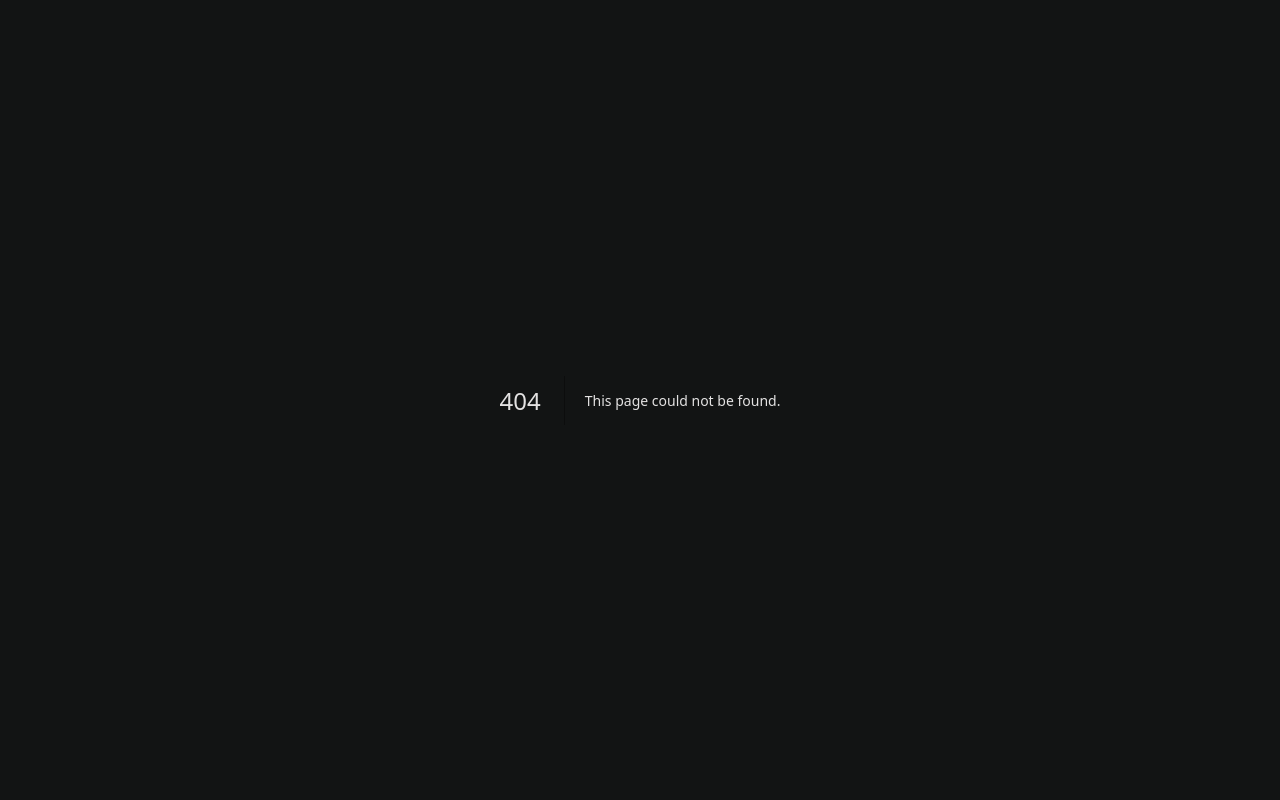
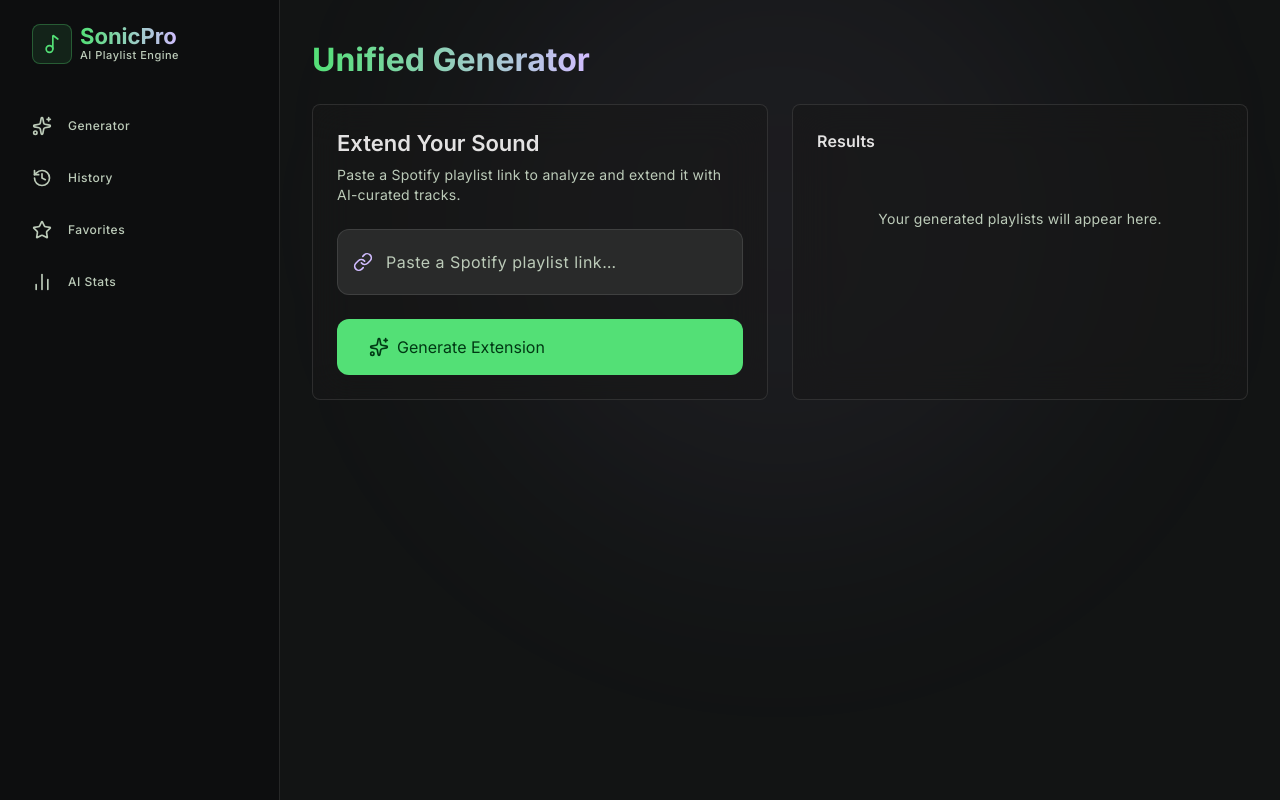
Before and after one commit to RemiQant/Tangent, a Next.js app: page /generator/unified in a window 1280 px wide. Before the commit this address had no page. Built offline with nearby package versions, Linux system fonts and the light colour scheme.

Commit message:
feat: add Unified Generator Dashboard with split input/results panel

```diff
--- /dev/null
+++ b/app/(app)/generator/unified/page.tsx
@@ -0,0 +1,93 @@
+'use client'
+
+import { useState } from 'react'
+import { motion } from 'framer-motion'
+import { PlaylistInput } from '@/components/ui/PlaylistInput'
+import { GenerateButton } from '@/components/ui/GenerateButton'
+import { PlaylistCard } from '@/components/ui/PlaylistCard'
+import { SkeletonCard } from '@/components/ui/SkeletonCard'
+import { GlassPanel } from '@/components/ui/GlassPanel'
+import { AtmosphericOrb } from '@/components/ui/AtmosphericOrb'
+import { TextGradient } from '@/components/ui/TextGradient'
+import { useMotion } from '@/components/providers/MotionProvider'
+import { mockPlaylists } from '@/lib/mock-data'
+import type { Playlist } from '@/lib/types'
+
+function isValidSpotifyUrl(url: string) {
+  return url.includes('open.spotify.com/playlist/')
+}
+
+export default function UnifiedPage() {
+  const { shouldAnimate } = useMotion()
+  const [url, setUrl]             = useState('')
+  const [error, setError]         = useState<string | null>(null)
+  const [isLoading, setLoading]   = useState(false)
+  const [results, setResults]     = useState<Playlist[]>([])
+  const [playlists, setPlaylists] = useState<Playlist[]>(mockPlaylists)
+
+  function handleGenerate() {
+    if (!isValidSpotifyUrl(url)) {
+      setError('Please paste a valid Spotify playlist URL.')
+      return
+    }
+    setError(null)
+    setLoading(true)
+    setResults([])
+    setTimeout(() => {
+      setLoading(false)
+      setResults(mockPlaylists.slice(0, 2))
+    }, 2000)
+  }
+
+  function handleToggleFavorite(id: string) {
+    setPlaylists((prev) => prev.map((p) => p.id === id ? { ...p, isFavorite: !p.isFavorite } : p))
+  }
+
+  return (
+    <motion.div
+      initial={shouldAnimate ? { opacity: 0, y: 8 } : false}
+      animate={{ opacity: 1, y: 0 }}
+      transition={{ duration: 0.25, ease: 'easeOut' }}
+      className="relative px-margin-mobile md:px-margin-desktop py-xl min-h-dvh"
+    >
+      <AtmosphericOrb color="secondary" size="lg" position="top-left" />
+
+      <div className="relative z-10 max-w-6xl mx-auto">
+        <h1 className="text-headline-xl font-bold text-on-surface mb-lg">
+          <TextGradient>Unified Generator</TextGradient>
+        </h1>
+
+        <div className="grid md:grid-cols-2 gap-lg">
+          <GlassPanel className="p-lg flex flex-col gap-lg">
+            <div>
+              <h2 className="text-title-lg font-semibold text-on-surface mb-sm">Extend Your Sound</h2>
+              <p className="text-body-md text-on-surface-variant">
+                Paste a Spotify playlist link to analyze and extend it with AI-curated tracks.
+              </p>
+            </div>
+            <PlaylistInput value={url} onChange={setUrl} error={error} />
+            <GenerateButton isLoading={isLoading} onClick={handleGenerate} />
+          </GlassPanel>
+
+          <GlassPanel className="p-lg flex flex-col gap-md overflow-y-auto max-h-[600px]">
+            <h2 className="text-title-md font-semibold text-on-surface">Results</h2>
+            {isLoading && (
+              <>
+                <SkeletonCard />
+                <SkeletonCard />
+              </>
+            )}
+            {!isLoading && results.length === 0 && (
+              <p className="text-body-md text-on-surface-variant text-center py-xl">
+                Your generated playlists will appear here.
+              </p>
+            )}
+            {results.map((playlist) => (
+              <PlaylistCard key={playlist.id} playlist={playlist} onToggleFavorite={handleToggleFavorite} />
+            ))}
+          </GlassPanel>
+        </div>
+      </div>
+    </motion.div>
+  )
+}
```
Also changed, not shown: 1 other file (tests, documents, lock files or other folders).
